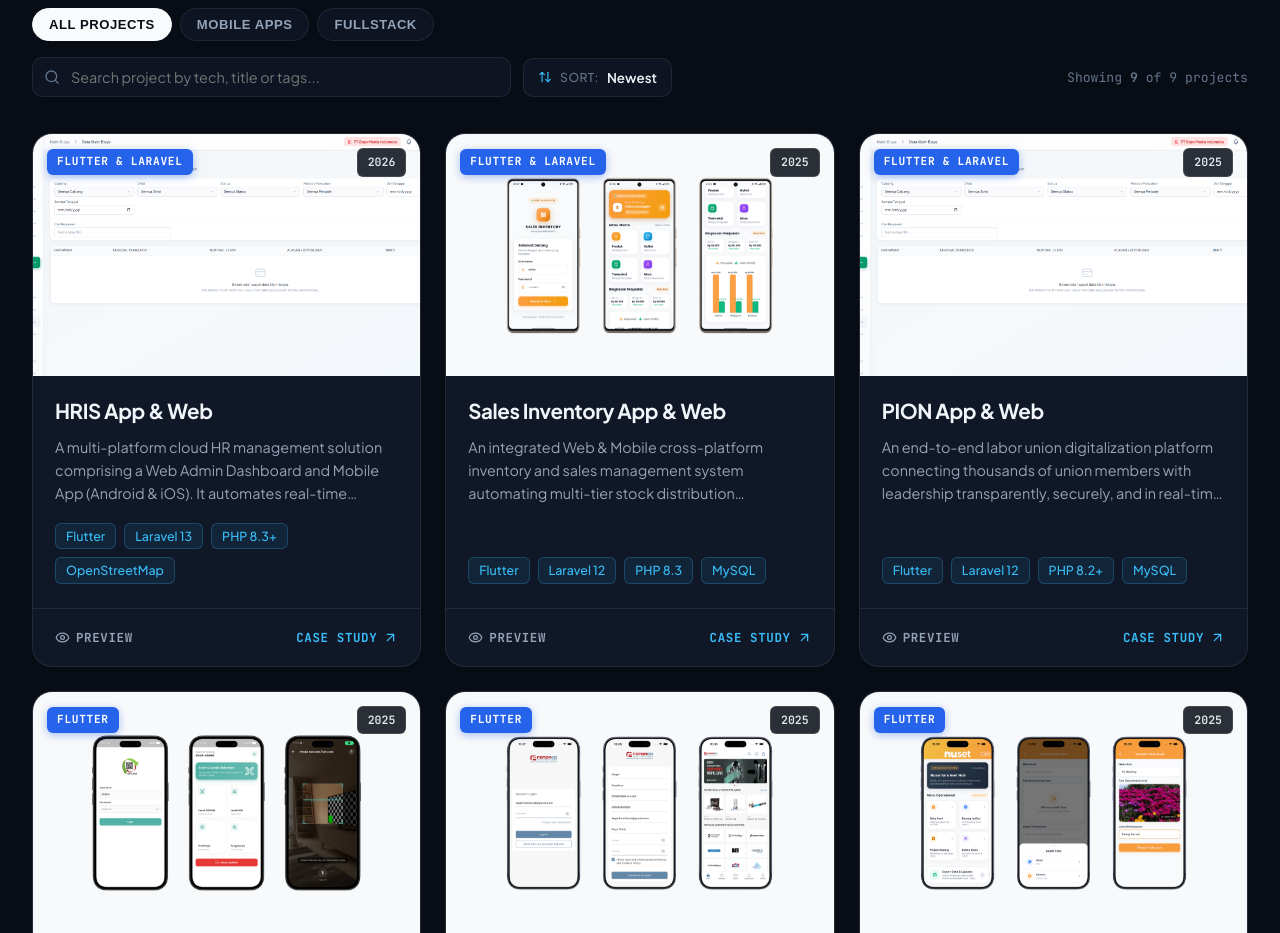
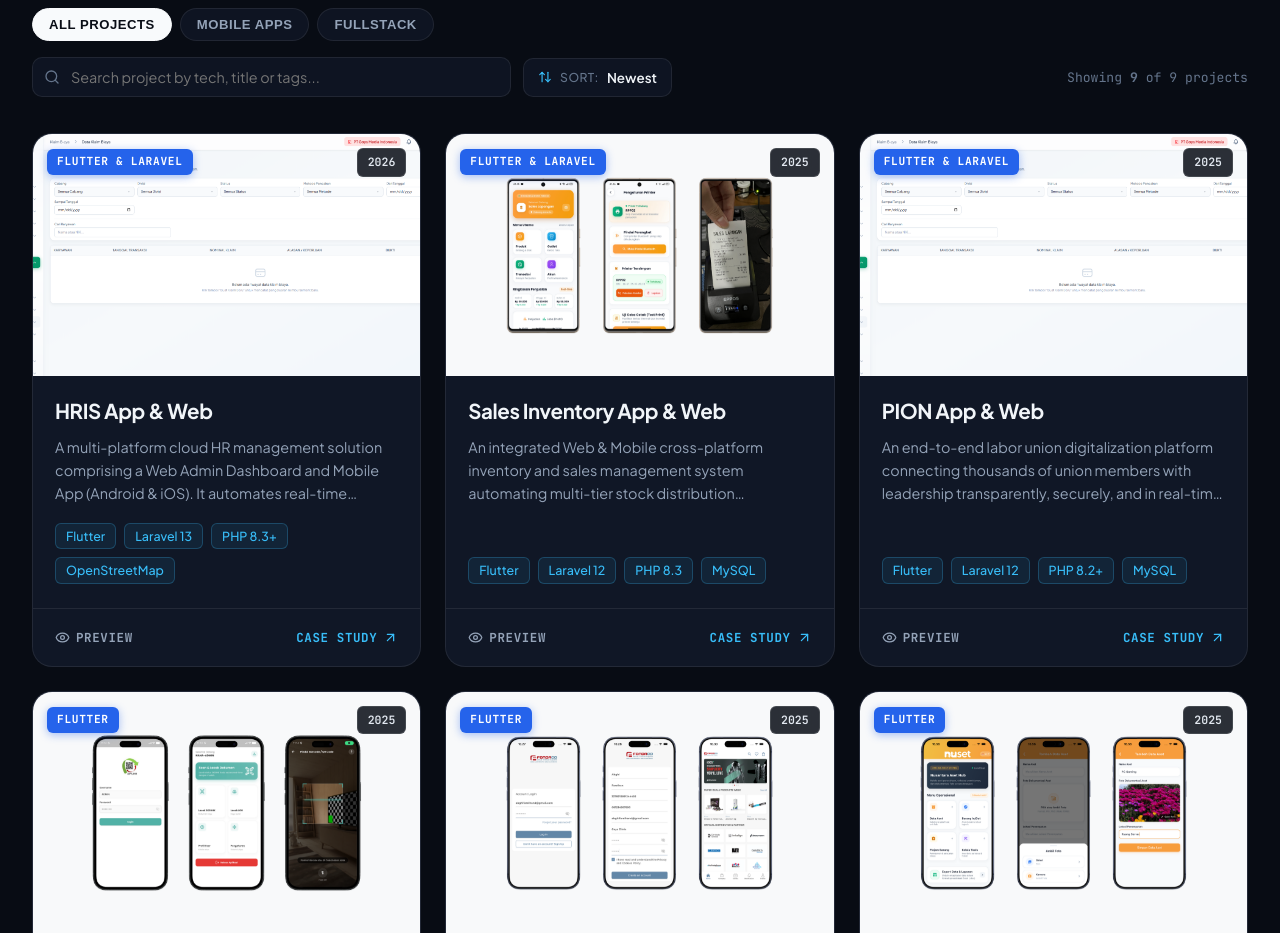
Before and after one commit to abghifareihand/web-portfolio, a React (Vite) app: page / in a window 1280 px wide. Shown: the part 1220-2153 px from the top of the page. Built offline with nearby package versions, Linux system fonts and the light colour scheme.

Commit message:
feat: add portfolio data configuration and sales inventory app screenshot

```diff
--- a/src/data/portfolioData.js
+++ b/src/data/portfolioData.js
@@ -744,13 +744,14 @@ const rawProjectsData = [
         "Networking & REST Client: Retrofit & Dio (REST Client)"
       ]
     },
-    coverImage: "/projects/sales-inventory-app/screen1.png",
+    coverImage: "/projects/sales-inventory-app/screen6.png",
     screenshots: [
       "/projects/sales-inventory-app/screen1.png",
       "/projects/sales-inventory-app/screen2.png",
       "/projects/sales-inventory-app/screen3.png",
       "/projects/sales-inventory-app/screen4.png",
-      "/projects/sales-inventory-app/screen5.png"
+      "/projects/sales-inventory-app/screen5.png",
+      "/projects/sales-inventory-app/screen6.png"
     ],
     highlights: {
       en: [
```
Also changed, not shown: public/projects/sales-inventory-app/screen6.png (added).
